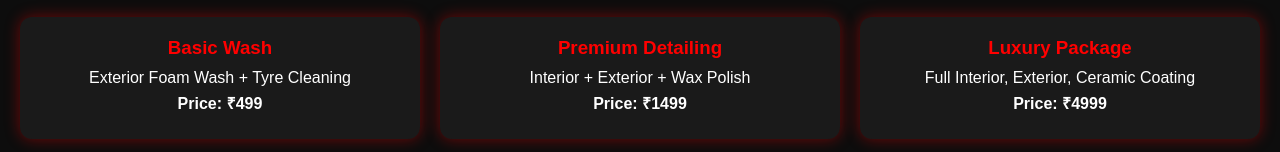
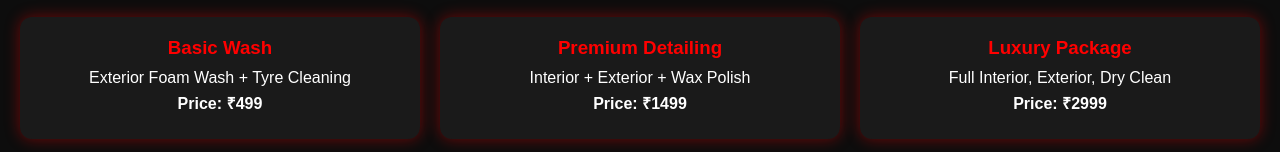
Before and after one commit to alimua095/mad-about-cars, a plain HTML site: page index.html in a window 1280 px wide. Shown: the part 182-334 px from the top of the page. Drawn offline with Linux system fonts and the light colour scheme.

Commit message:
Update index.html

```diff
--- a/index.html
+++ b/index.html
@@ -86,8 +86,8 @@
 
             <div class="card">
                 <h3>Luxury Package</h3>
-                <p>Full Interior, Exterior, Ceramic Coating</p>
-                <p><strong>Price: ₹4999</strong></p>
+                <p>Full Interior, Exterior, Dry Clean</p>
+                <p><strong>Price: ₹2999</strong></p>
             </div>
         </div>
 
```
